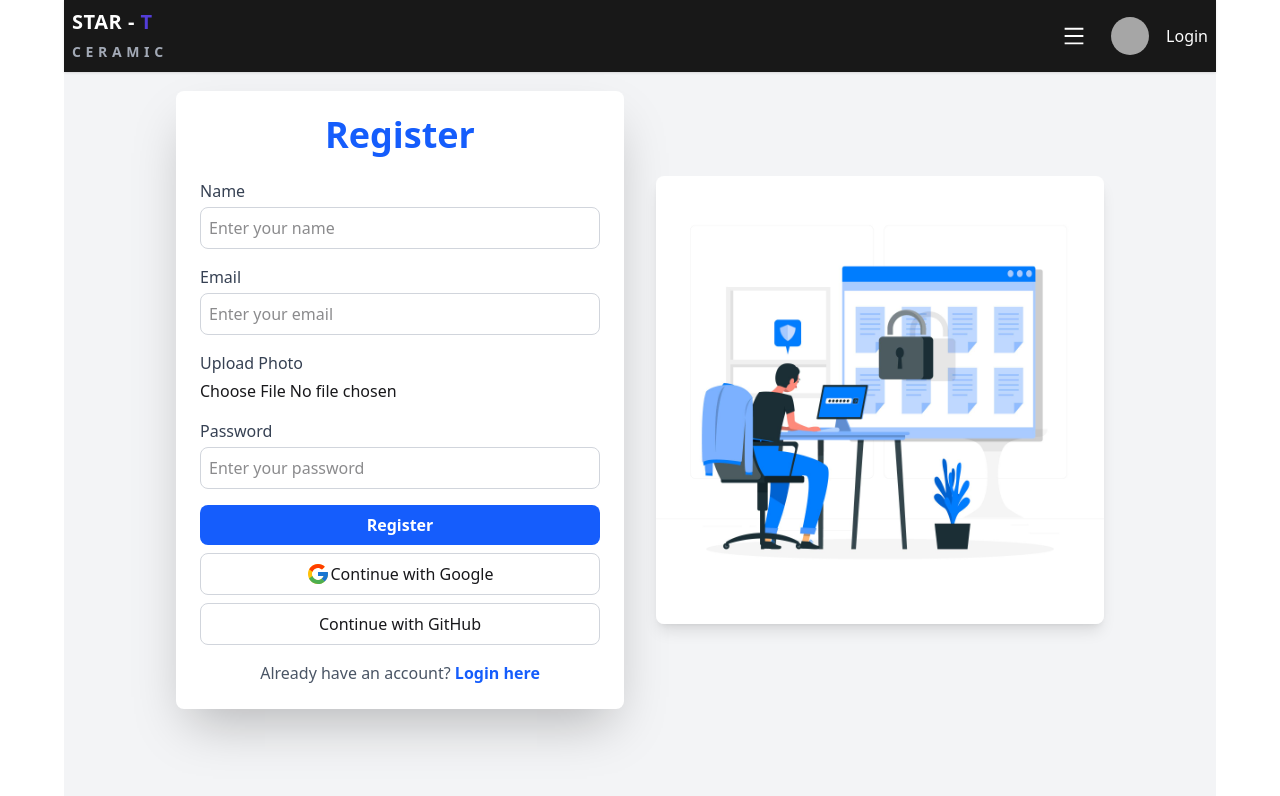
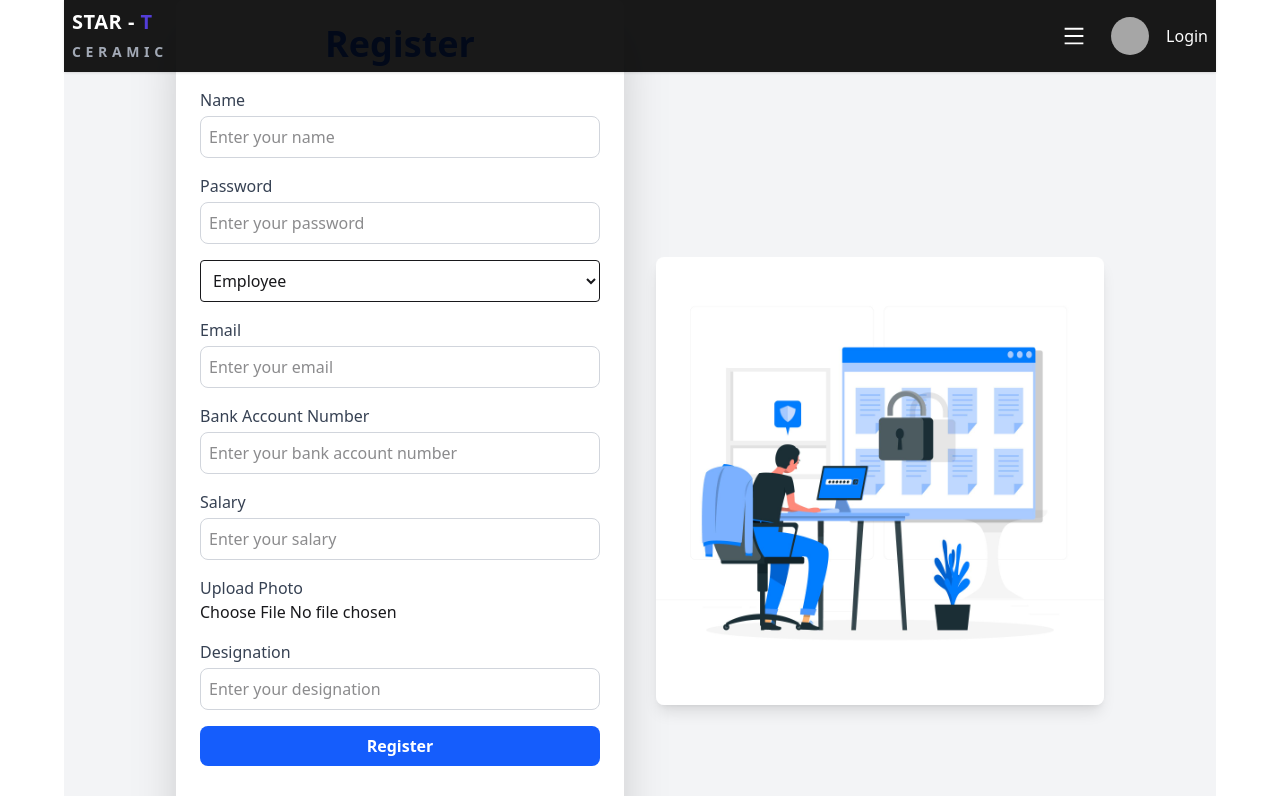
Before and after one commit to abu-talha-tamim/client-side--star-ceramics, a React (Vite) app: page /register in a window 1280 px wide. Shown: the top 796 px of the page. Built offline with nearby package versions, Linux system fonts and the light colour scheme; no server answers; grey boxes are pictures that could not be loaded.

Commit message:
Start a HR component

```diff
--- a/package.json
+++ b/package.json
@@ -11,6 +11,8 @@
   },
   "dependencies": {
     "@tailwindcss/vite": "^4.0.11",
+    "@tanstack/react-query": "^5.68.0",
+    "@tanstack/react-table": "^8.21.2",
     "axios": "^1.8.3",
     "date-fns": "^4.1.0",
     "firebase": "^11.4.0",
@@ -24,6 +26,7 @@
     "react-helmet-async": "^2.0.5",
     "react-hook-form": "^7.54.2",
     "react-icons": "^5.5.0",
+    "react-modal": "^3.16.3",
     "react-responsive-carousel": "^3.2.23",
     "react-router-dom": "^7.2.0",
     "sort-by": "^1.2.0",
--- a/src/Layout/Dashboard.jsx
+++ b/src/Layout/Dashboard.jsx
@@ -36,7 +36,7 @@ const Dashboard = () => {
           </li>
 
           {/* Employee Section */}
-          <h3 className="text-sm text-gray-400 uppercase">Employee</h3>
+
           <li>
             <NavLink
               to="/dashboard/employee"
@@ -51,7 +51,7 @@ const Dashboard = () => {
           </li>
 
           {/* HR Section */}
-          <h3 className="text-sm text-gray-400 uppercase">HR</h3>
+
           <li>
             <NavLink
               to="/dashboard/hr"
@@ -66,7 +66,7 @@ const Dashboard = () => {
           </li>
 
           {/* Admin Section */}
-          <h3 className="text-sm text-gray-400 uppercase">Admin</h3>
+
           <li>
             <NavLink
               to="/dashboard/admin"
@@ -81,7 +81,7 @@ const Dashboard = () => {
           </li>
 
           {/* Finance Section */}
-          <h3 className="text-sm text-gray-400 uppercase">Finance</h3>
+
           <li>
             <NavLink
               to="/dashboard/finance"
@@ -99,7 +99,7 @@ const Dashboard = () => {
           <div className="border-t border-gray-700 my-3"></div>
 
           {/* Reports Section */}
-          <h3 className="text-sm text-gray-400 uppercase">Reports</h3>
+
           <li>
             <NavLink
               to="/dashboard/reports"
--- a/src/hook/useAxious.jsx
+++ b/src/hook/useAxious.jsx
@@ -2,7 +2,7 @@ import axios from "axios";
 import { getAuth } from "firebase/auth";
 
 const axiosSecure = axios.create({
-  baseURL: "http://localhost:5000", // Your backend URL
+  baseURL: "http://localhost:5000",
 });
 
 axiosSecure.interceptors.request.use(
@@ -11,7 +11,7 @@ axiosSecure.interceptors.request.use(
     const user = auth.currentUser;
 
     if (user) {
-      const token = await user.getIdToken(); // Fetch the token
+      const token = await user.getIdToken();
       config.headers.Authorization = `Bearer ${token}`;
     }
 
--- a/src/main.jsx
+++ b/src/main.jsx
@@ -7,15 +7,18 @@ import { RouterProvider } from "react-router-dom";
 import { router } from "./Routes/Router";
 import { HelmetProvider } from "react-helmet-async";
 import AuthProvider from "./Provider/AuthProvider";
-
+import { QueryClient, QueryClientProvider } from "@tanstack/react-query";
+const queryClient = new QueryClient();
 ReactDOM.createRoot(document.getElementById("root")).render(
   <React.StrictMode>
     <AuthProvider>
-      <HelmetProvider>
-        <div className="max-w-screen w-6xl mx-auto">
-          <RouterProvider router={router} />
-        </div>
-      </HelmetProvider>
+      <QueryClientProvider client={queryClient}>
+        <HelmetProvider>
+          <div className="max-w-screen w-6xl mx-auto">
+            <RouterProvider router={router} />
+          </div>
+        </HelmetProvider>
+      </QueryClientProvider>
     </AuthProvider>
   </React.StrictMode>
 );
--- a/src/pages/Dashboard/Employee/Employee.jsx
+++ b/src/pages/Dashboard/Employee/Employee.jsx
@@ -30,7 +30,7 @@ const Employee = () => {
     const newEntry = {
       task,
       hours,
-      date: date.toISOString(), // Send date as ISO string
+      date: date.toISOString(),
     };
 
     if (editLog) {
@@ -99,7 +99,7 @@ const Employee = () => {
 
   return (
     <div className="p-6 max-w-4xl mx-auto">
-      <h2 className="text-3xl font-bold mb-6 text-center text-gray-800">
+      <h2 className="text-3xl font-bold mb-6 mx-auto text-center border-amber-100 border-y-4 py-4 lg:w-8/12 text-gray-400">
         Employee Work Tracker
       </h2>
 
--- /dev/null
+++ b/src/pages/Dashboard/Finance/Finance.jsx
@@ -0,0 +1,11 @@
+import React from 'react';
+
+const Finance = () => {
+    return (
+        <div>
+            <h2>finance</h2>
+        </div>
+    );
+};
+
+export default Finance;
--- /dev/null
+++ b/src/pages/Dashboard/HR/Details.jsx
@@ -0,0 +1,11 @@
+
+
+const Details = () => {
+    return (
+        <div>
+            <h2>month details</h2>
+        </div>
+    );
+};
+
+export default Details;
--- a/src/pages/Dashboard/HR/Hr.jsx
+++ b/src/pages/Dashboard/HR/Hr.jsx
@@ -1,11 +1,128 @@
-
+import { useState } from "react";
+import { useQuery } from "@tanstack/react-query";
+import axios from "axios";
+import Modal from "react-modal";
+import { AiOutlineCheckCircle, AiOutlineCloseCircle } from "react-icons/ai";
 
 const Hr = () => {
-    return (
-        <div>
-            <h1>Jan humaira</h1>
-        </div>
-    );
+  const [isModalOpen, setIsModalOpen] = useState(false);
+  const [selectedEmployee, setSelectedEmployee] = useState(null);
+  const [month, setMonth] = useState("");
+  const [year, setYear] = useState("");
+
+  const { data: employees = [], refetch } = useQuery({
+    queryKey: ["employees"],
+    queryFn: async () => {
+      const res = await axios.get("http://localhost:5000/users");
+      return res.data;
+    },
+  });
+
+  const toggleVerification = async (id) => {
+    await axios.put(`http://localhost:5000/users/${id}/verify`);
+    refetch();
+  };
+
+  const handlePay = async () => {
+    await axios.post("http://localhost:5000/payroll", {
+      employeeId: selectedEmployee._id,
+      salary: selectedEmployee.salary,
+      month,
+      year,
+    });
+    setIsModalOpen(false);
+  };
+
+  const openModal = (employee) => {
+    setSelectedEmployee(employee);
+    setIsModalOpen(true);
+  };
+
+  return (
+    <div className="p-5">
+      <h1 className="text-2xl font-bold mb-5">Employee Management</h1>
+      <table className="min-w-full table-auto border-collapse border border-gray-300">
+        <thead>
+          <tr className="bg-gray-800 text-white">
+            <th className="border p-3">Name</th>
+            <th className="border p-3">Email</th>
+            <th className="border p-3">Verified</th>
+            <th className="border p-3">Bank Account</th>
+            <th className="border p-3">Salary</th>
+            <th className="border p-3">Pay</th>
+            <th className="border p-3">Details</th>
+          </tr>
+        </thead>
+        <tbody>
+          {employees.map((employee) => (
+            <tr key={employee._id} className="text-center bg-gray-100">
+              <td className="border p-3">{employee.name}</td>
+              <td className="border p-3">{employee.email}</td>
+              <td
+                className="border p-3 cursor-pointer"
+                onClick={() => toggleVerification(employee._id)}
+              >
+                {employee.isVerified ? (
+                  <AiOutlineCheckCircle className="text-green-600 text-xl" />
+                ) : (
+                  <AiOutlineCloseCircle className="text-red-600 text-xl" />
+                )}
+              </td>
+              <td className="border p-3">{employee.bankAccount}</td>
+              <td className="border p-3">${employee.salary}</td>
+              <td className="border p-3">
+                <button
+                  disabled={!employee.isVerified}
+                  onClick={() => openModal(employee)}
+                  className={`px-3 py-1 text-white rounded ${
+                    employee.isVerified
+                      ? "bg-green-600 hover:bg-green-700"
+                      : "bg-gray-400"
+                  }`}
+                >
+                  Pay
+                </button>
+              </td>
+              <td className="border p-3">Details</td>
+            </tr>
+          ))}
+        </tbody>
+      </table>
+
+      {isModalOpen && (
+        <Modal
+          isOpen={isModalOpen}
+          onRequestClose={() => setIsModalOpen(false)}
+          className="bg-white p-5 rounded-md shadow-md max-w-md mx-auto"
+          overlayClassName="fixed inset-0 bg-black bg-opacity-50 flex items-center justify-center"
+        >
+          <h2 className="text-xl font-bold mb-4">
+            Payment for {selectedEmployee?.name}
+          </h2>
+          <input
+            type="text"
+            placeholder="Month"
+            value={month}
+            onChange={(e) => setMonth(e.target.value)}
+            className="w-full p-2 mb-3 border rounded"
+          />
+          <input
+            type="text"
+            placeholder="Year"
+            value={year}
+            onChange={(e) => setYear(e.target.value)}
+            className="w-full p-2 mb-3 border rounded"
+          />
+          <button
+            onClick={handlePay}
+            className="bg-green-600 text-white px-4 py-2 rounded hover:bg-green-700"
+          >
+            Confirm Payment
+          </button>
+        </Modal>
+      )}
+    </div>
+  );
 };
 
 export default Hr;
--- /dev/null
+++ b/src/pages/Dashboard/Reports/Reports.jsx
@@ -0,0 +1,11 @@
+import React from 'react';
+
+const Reports = () => {
+    return (
+        <div>
+            <h2>Reports & Analytics</h2>
+        </div>
+    );
+};
+
+export default Reports;
--- /dev/null
+++ b/src/pages/Dashboard/Setting/Settings.jsx
@@ -0,0 +1,11 @@
+import React from 'react';
+
+const Settings = () => {
+    return (
+        <div>
+            <h2>Setting</h2>
+        </div>
+    );
+};
+
+export default Settings;
--- a/src/pages/Login/Register.jsx
+++ b/src/pages/Login/Register.jsx
@@ -6,6 +6,8 @@ import { Helmet } from "react-helmet";
 import { useContext, useState } from "react";
 import { AuthContext } from "../../Provider/AuthProvider";
 import Swal from "sweetalert2";
+import { FaGithub } from "react-icons/fa";
+import axios from "axios";
 
 const Register = () => {
   const {
@@ -21,12 +23,13 @@ const Register = () => {
   const from = location.state?.from?.pathname || "/";
   const [loading, setLoading] = useState(false);
 
-  const handleGoogleLogin = async () => {
+  const handleSocialLogin = async (providerFunction, platformName) => {
+    setLoading(true);
     try {
-      const result = await signInWithGoogle();
+      const result = await providerFunction();
       Swal.fire({
         icon: "success",
-        title: "Google Login Successful",
+        title: `${platformName} Login Successful`,
         text: `Welcome, ${result.user?.displayName || "User"}!`,
         timer: 2000,
         showConfirmButton: false,
@@ -35,40 +38,30 @@ const Register = () => {
     } catch (error) {
       Swal.fire({
         icon: "error",
-        title: "Google Login Failed",
+        title: `${platformName} Login Failed`,
         text: error.message,
       });
-    }
-  };
-
-  const handleGithubLogin = async () => {
-    try {
-      const result = await signInWithGithub();
-      Swal.fire({
-        icon: "success",
-        title: "GitHub Login Successful",
-        text: `Welcome, ${result.user?.displayName || "User"}!`,
-        timer: 2000,
-        showConfirmButton: false,
-      });
-      navigate(from);
-    } catch (error) {
-      Swal.fire({
-        icon: "error",
-        title: "GitHub Login Failed",
-        text: error.message,
-      });
+    } finally {
+      setLoading(false);
     }
   };
 
   const onSubmit = async (data) => {
     setLoading(true);
+    const photoURL = data.photo[0] ? URL.createObjectURL(data.photo[0]) : "";
+    const userData = {
+      name: data.name,
+      email: data.email,
+      role: data.role,
+      bank_account_no: data.bank_account_no,
+      salary: Number(data.salary),
+      designation: data.designation,
+      photo: photoURL,
+      registeredAt: new Date().toISOString(),
+    };
     try {
-      const result = await createUser(data.email, data.password);
-      if (result?.user) {
-        const photoURL = data.photo[0]
-          ? URL.createObjectURL(data.photo[0])
-          : "";
+      await createUser(data.email, data.password);
+      await axios.post("http://localhost:5000/users", userData);
       await updateUserProfile(data.name, photoURL);
       reset();
       Swal.fire({
@@ -79,7 +72,6 @@ const Register = () => {
         timer: 1500,
       });
       navigate("/");
-      }
     } catch (error) {
       Swal.fire({
         icon: "error",
@@ -119,6 +111,41 @@ const Register = () => {
             </div>
             <div>
               <label
+                htmlFor="password"
+                className="block text-gray-700 font-medium"
+              >
+                Password
+              </label>
+              <input
+                type="password"
+                {...register("password", {
+                  required: "Password is required",
+                  minLength: {
+                    value: 6,
+                    message: "Password must be at least 6 characters",
+                  },
+                })}
+                id="password"
+                placeholder="Enter your password"
+                className="mt-1 w-full border border-gray-300 rounded-lg p-2 focus:outline-none focus:ring-2 focus:ring-blue-600"
+              />
+              {errors.password && (
+                <p className="text-red-500 text-sm">
+                  {errors.password.message}
+                </p>
+              )}
+            </div>
+
+            <select
+              {...register("role", { required: true })}
+              className="w-full p-2 border rounded"
+            >
+              <option value="Employee">Employee</option>
+              <option value="HR">HR</option>
+            </select>
+
+            <div>
+              <label
                 htmlFor="email"
                 className="block text-gray-700 font-medium"
               >
@@ -135,6 +162,41 @@ const Register = () => {
                 <p className="text-red-500 text-sm">{errors.email.message}</p>
               )}
             </div>
+
+            <div>
+              <label
+                htmlFor="bank_account_no"
+                className="block text-gray-700 font-medium"
+              >
+                Bank Account Number
+              </label>
+              <input
+                type="text"
+                {...register("bank_account_no", {
+                  required: "Bank account number is required",
+                })}
+                id="bank_account_no"
+                placeholder="Enter your bank account number"
+                className="mt-1 w-full border border-gray-300 rounded-lg p-2 focus:outline-none focus:ring-2 focus:ring-blue-600"
+              />
+            </div>
+
+            <div>
+              <label
+                htmlFor="salary"
+                className="block text-gray-700 font-medium"
+              >
+                Salary
+              </label>
+              <input
+                type="number"
+                {...register("salary", { required: "Salary is required" })}
+                id="salary"
+                placeholder="Enter your salary"
+                className="mt-1 w-full border border-gray-300 rounded-lg p-2 focus:outline-none focus:ring-2 focus:ring-blue-600"
+              />
+            </div>
+
             <div>
               <label
                 htmlFor="photo"
@@ -145,41 +207,31 @@ const Register = () => {
               <input
                 type="file"
                 {...register("photo", { required: "Photo is required" })}
-                id="photo"
                 accept="image/*"
-                className="mt-1 w-full"
               />
               {errors.photo && (
                 <p className="text-red-500 text-sm">{errors.photo.message}</p>
               )}
             </div>
+
             <div>
               <label
-                htmlFor="password"
+                htmlFor="designation"
                 className="block text-gray-700 font-medium"
               >
-                Password
+                Designation
               </label>
               <input
-                type="password"
-                {...register("password", {
-                  required: "Password is required",
-                  pattern: {
-                    value: /^(?=.*[A-Z])(?=.*[!@#$&*]).{6,}$/,
-                    message:
-                      "Password must be at least 6 characters, include one capital letter and one special character.",
-                  },
+                type="text"
+                {...register("designation", {
+                  required: "Designation is required",
                 })}
-                id="password"
-                placeholder="Enter your password"
+                id="designation"
+                placeholder="Enter your designation"
                 className="mt-1 w-full border border-gray-300 rounded-lg p-2 focus:outline-none focus:ring-2 focus:ring-blue-600"
               />
-              {errors.password && (
-                <p className="text-red-500 text-sm">
-                  {errors.password.message}
-                </p>
-              )}
             </div>
+
             <button
               type="submit"
               disabled={loading}
@@ -187,20 +239,23 @@ const Register = () => {
             >
               {loading ? "Registering..." : "Register"}
             </button>
-          </form>
+
             <button
-            onClick={handleGoogleLogin}
-            className="w-full border border-gray-300 hover:bg-blue-200 flex items-center justify-center py-2 mt-2 rounded-lg"
+              type="button"
+              onClick={() => handleSocialLogin(signInWithGoogle, "Google")}
+              className="w-full flex items-center justify-center gap-2 bg-white border border-gray-300 rounded-lg py-2 mt-4 hover:bg-gray-100"
             >
-            <FcGoogle size={24} />
-            Continue with Google
+              <FcGoogle size={24} /> Sign up with Google
             </button>
+
             <button
-            onClick={handleGithubLogin}
-            className="w-full border border-gray-300 hover:bg-gray-200 flex items-center justify-center py-2 mt-2 rounded-lg"
+              type="button"
+              onClick={() => handleSocialLogin(signInWithGithub, "GitHub")}
+              className="w-full flex items-center justify-center gap-2 bg-white border border-gray-300 rounded-lg py-2 mt-2 hover:bg-gray-100"
             >
-            Continue with GitHub
+              <FaGithub size={24} /> Sign up with GitHub
             </button>
+
             <p className="text-center mt-4 text-gray-600">
               Already have an account?{" "}
               <Link
@@ -210,6 +265,7 @@ const Register = () => {
                 Login here
               </Link>
             </p>
+          </form>
         </div>
         <div className="hidden md:block">
           <img
```
Also changed, not shown: src/Routes/Router.jsx (+10 -0 lines), 1 other file (tests, documents, lock files or other folders). Lines whose indentation alone changed are shown as unchanged.
